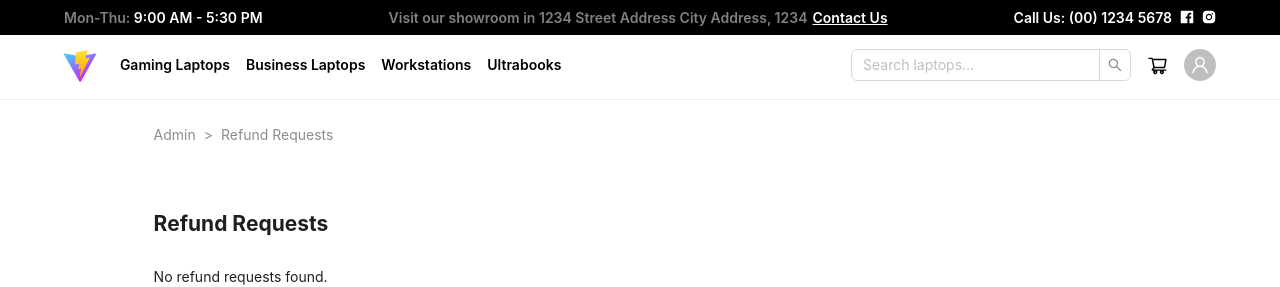
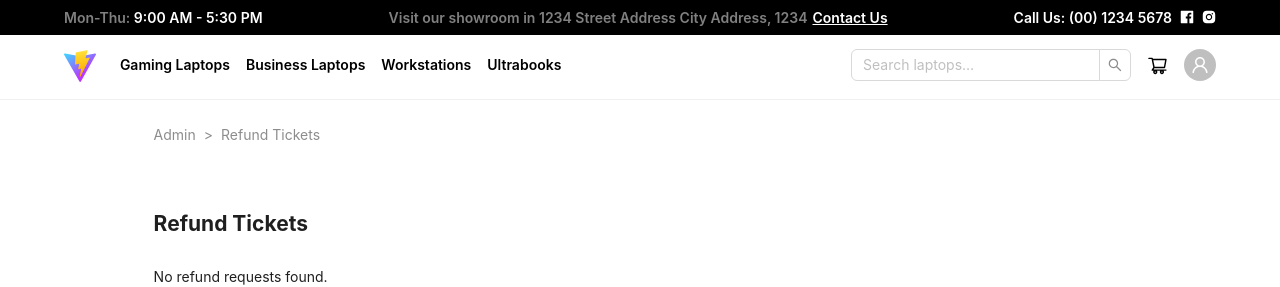
Before and after one commit to auphong2707/pttkht-laptopshop-management-web-application, a React (Vite) app in the folder frontend/: page /admin/refund in a window 1280 px wide. Shown: the top 287 px of the page. Built offline with nearby package versions, Linux system fonts and the light colour scheme; no server answers.

Commit message:
change refund request to refund ticket

```diff
--- a/frontend/src/layouts/AdministratorLayout.jsx
+++ b/frontend/src/layouts/AdministratorLayout.jsx
@@ -9,7 +9,7 @@ const pathToName = {
   dashboard: "Dashboard",
   inventory: "Inventory",
   detail: "Product Detail",
-  refund: "Refund Requests",
+  refund: "Refund Tickets",
   "stock-alerts": "Stock Alerts",
   orders: "Orders",
 };
--- a/frontend/src/pages/admin/V_RefundPanelView.jsx
+++ b/frontend/src/pages/admin/V_RefundPanelView.jsx
@@ -115,7 +115,7 @@ class V_RefundPanelView extends V_BaseView {
 
     return (
       <div style={{ paddingTop: "2rem" }}>
-        <h2 style={{ marginBottom: "2rem" }}>Refund Requests</h2>
+        <h2 style={{ marginBottom: "2rem" }}>Refund Tickets</h2>
         {isLoading && <p>Loading...</p>}
 
         {!isLoading && pendingTickets.length === 0 && <p>No refund requests found.</p>}
```
